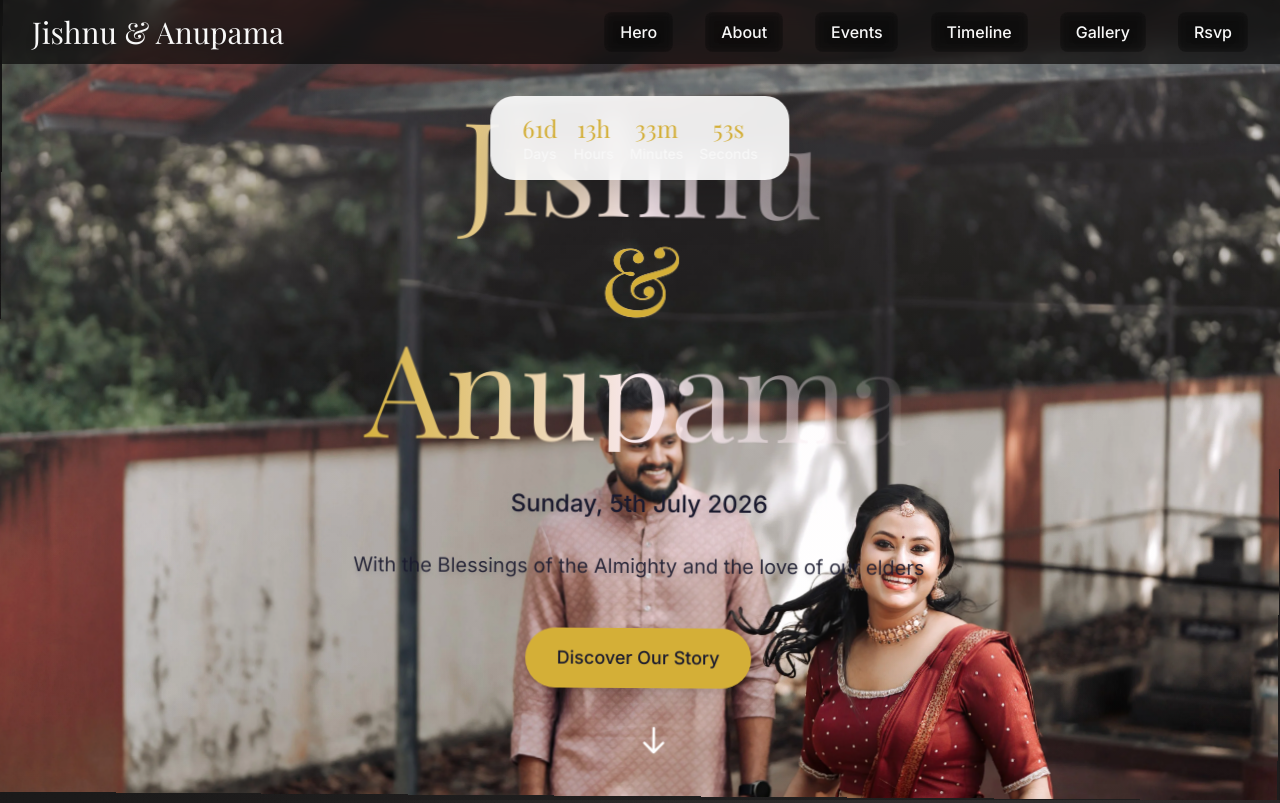
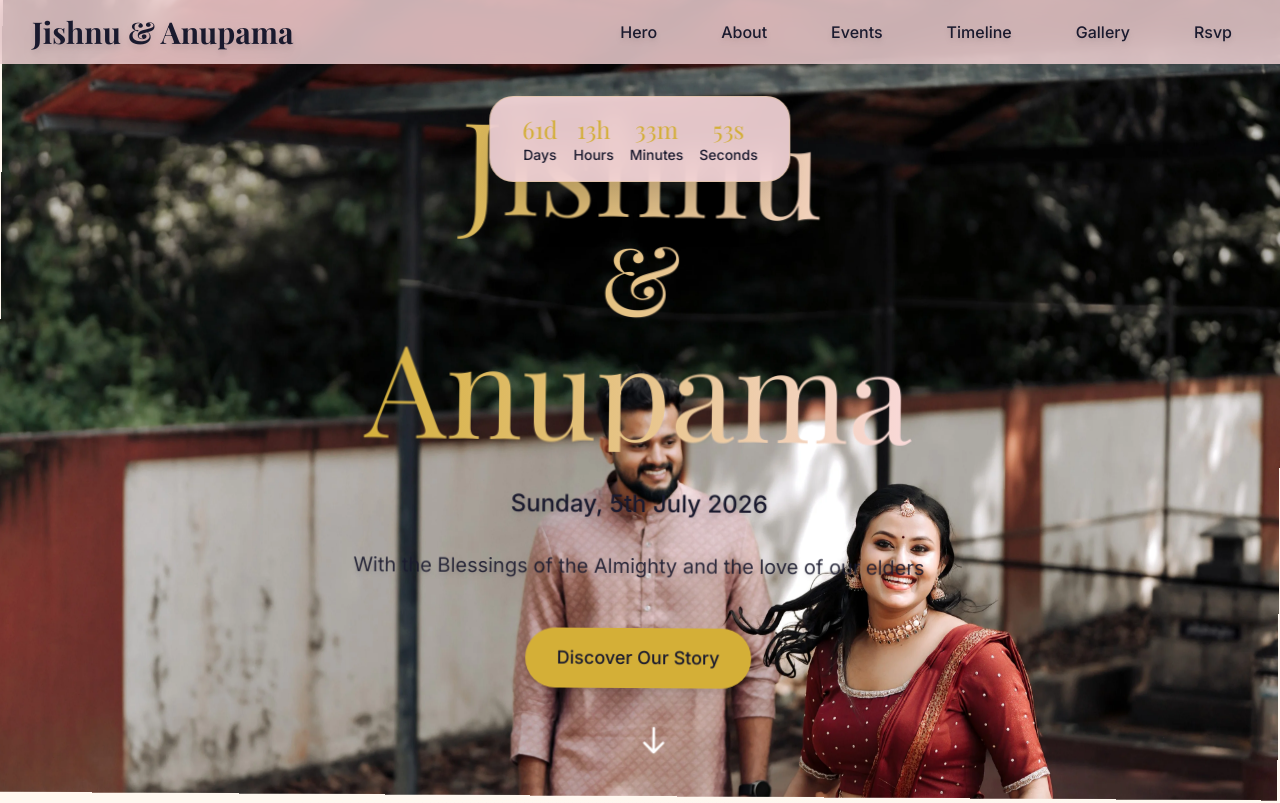
Before and after one commit to jishnujs123/Wedding, a React (Vite) app: page / in a window 1280 px wide. Shown: the top 803 px of the page. Built offline with nearby package versions, Linux system fonts and the light colour scheme.

Commit message:
Elegant ivory blush wedding theme complete

```diff
--- a/src/App.jsx
+++ b/src/App.jsx
@@ -24,18 +24,15 @@ function App() {
         seconds: Math.floor((distance % (1000 * 60)) / 1000)
       };
 
-      // Only update if changed to reduce re-renders
       if (JSON.stringify(newCountdown) !== JSON.stringify(countdown)) {
         setCountdown(newCountdown);
       }
     };
 
-    updateCountdown(); // Initial
+    updateCountdown();
     const interval = setInterval(updateCountdown, 1000);
     return () => clearInterval(interval);
-  }, [countdown]); // Safe dep - only re-runs if countdown changes significantly
-
-  const scrollToSection = (id) => document.getElementById(id)?.scrollIntoView({ behavior: 'smooth', block: 'start' });
+  }, [countdown]);
 
   useEffect(() => {
     const observer = new IntersectionObserver((entries) => {
@@ -49,21 +46,8 @@ function App() {
     return () => observer.disconnect();
   }, []);
 
-  useEffect(() => {
-    // Scroll animations
-    const observer = new IntersectionObserver((entries) => {
-      entries.forEach(entry => {
-        if (entry.isIntersecting) {
-          entry.target.classList.add('animate-slide-up');
-        }
-      });
-    });
-    document.querySelectorAll('.animate-slide-up').forEach(el => observer.observe(el));
-    return () => observer.disconnect();
-  }, []);
-
   return (
-    <div className="min-h-screen floral-pattern text-whiteglow font-sans">
+    <div className="min-h-screen bg-ivory text-navy font-sans">
       <Navbar />
       <Hero />
       <About />
@@ -73,8 +57,8 @@ function App() {
       <RSVP />
       <Footer />
 
-      {/* Countdown Overlay in Hero - optional enhancement */}
-      <div className="fixed top-24 left-1/2 transform -translate-x-1/2 bg-white/90 backdrop-blur-md px-8 py-4 rounded-3xl shadow-2xl z-40 hidden md:block">
+      {/* Countdown Overlay */}
+      <div className="fixed top-24 left-1/2 transform -translate-x-1/2 bg-blush/90 backdrop-blur-md px-8 py-4 rounded-3xl shadow-2xl z-40 hidden md:block border border-gold/20">
         <div className="flex space-x-4 text-sm font-medium">
           <div className="text-center">
             <div className="text-2xl font-serif text-gold">{countdown.days || 0}d</div>
--- a/src/components/Navbar.jsx
+++ b/src/components/Navbar.jsx
@@ -8,7 +8,7 @@ const Navbar = () => {
     const handleScroll = () => setIsScrolled(window.scrollY > 50);
     window.addEventListener('scroll', handleScroll);
     return () => window.removeEventListener('scroll', handleScroll);
-  }, []); // Standard scroll listener pattern
+  }, []);
 
   const scrollToSection = (id) => {
     document.getElementById(id)?.scrollIntoView({ behavior: 'smooth', block: 'start' });
@@ -16,37 +16,41 @@ const Navbar = () => {
   };
 
   return (
-    <nav className={`fixed top-0 w-full z-50 transition-all duration-300 ${isScrolled ? 'bg-black/90 backdrop-blur-md shadow-2xl border-b border-silver/20' : 'bg-black/70 backdrop-blur-md'}`}>
+    <nav className={`fixed top-0 w-full z-50 transition-all duration-300 ${
+      isScrolled
+        ? 'bg-ivory/95 backdrop-blur-md shadow-xl border-b border-blush/30'
+        : 'bg-blush/80 backdrop-blur-md'
+    }`}>
       <div className="max-w-7xl mx-auto px-4 sm:px-6 lg:px-8">
         <div className="flex justify-between h-16">
           <div className="flex items-center">
-            <h1 className="text-2xl md:text-3xl font-serif text-whiteglow drop-shadow-lg">Jishnu & Anupama</h1>
+            <h1 className="text-2xl md:text-3xl font-serif text-navy drop-shadow-lg font-bold">Jishnu & Anupama</h1>
           </div>
           <div className="hidden md:flex items-center space-x-8">
             {['hero', 'about', 'events', 'timeline', 'gallery', 'rsvp'].map((section) => (
               <button
                 key={section}
                 onClick={() => scrollToSection(section)}
-                className="text-whiteglow hover:text-gold transition-all duration-300 font-medium py-2 px-4 rounded-lg hover:bg-silver/20 backdrop-blur-sm drop-shadow-md"
+                className="text-navy hover:text-gold font-medium py-2 px-4 rounded-xl hover:bg-blush/50 transition-all duration-300 drop-shadow-md hover:shadow-lg hover:-translate-y-0.5"
               >
                 {section.charAt(0).toUpperCase() + section.slice(1)}
               </button>
             ))}
           </div>
           <div className="md:hidden flex items-center">
-            <button onClick={() => setIsOpen(!isOpen)} className="text-2xl md:text-3xl text-whiteglow drop-shadow-lg">
+            <button onClick={() => setIsOpen(!isOpen)} className="text-xl text-navy font-bold">
               ☰
             </button>
           </div>
         </div>
       </div>
       {isOpen && (
-        <div className="md:hidden bg-black/95 backdrop-blur-md px-4 pb-4 border-t border-silver/20">
+        <div className="md:hidden bg-ivory/95 backdrop-blur-md px-4 pb-4 border-t border-blush/30">
           {['hero', 'about', 'events', 'timeline', 'gallery', 'rsvp'].map((section) => (
             <button
               key={section}
               onClick={() => scrollToSection(section)}
-              className="block w-full text-left text-whiteglow hover:text-gold py-3 px-4 font-medium rounded-lg hover:bg-silver/20 transition-all duration-300"
+              className="block w-full text-left text-navy hover:text-gold py-3 px-4 font-medium rounded-xl hover:bg-blush/50 transition-all duration-300"
             >
               {section.charAt(0).toUpperCase() + section.slice(1)}
             </button>
--- a/src/index.css
+++ b/src/index.css
@@ -1,43 +1,25 @@
 @tailwind base;
+@import url('https://fonts.googleapis.com/css2?family=Playfair+Display:wght@400;500;600;700;800;900&family=Dancing+Script:wght@400;500;600;700&family=Great+Vibes&family=Inter:wght@300;400;500;600;700&display=swap');
 @tailwind components;
 @tailwind utilities;
-@import url('https://fonts.googleapis.com/css2?family=Playfair+Display:wght@400;500;600;700;800;900&family=Dancing+Script:wght@400;500;600;700&family=Great+Vibes&family=Inter:wght@300;400;500;600;700&display=swap');
-
-
 
 :root {
   --wedding-gold: linear-gradient(135deg, #FAD5A5 0%, #D4AF37 50%, #F4C430 100%);
-  --rose-gradient: linear-gradient(135deg, #F9E4E4, #F8E8EE);
-  --sage-gradient: linear-gradient(135deg, #E8F5E8, #D4EDDA);
-  --floral-shadow: 0 25px 50px -12px rgba(212, 175, 55, 0.25);
 }
 
 body {
   margin: 0;
-  font-family: 'Inter', 'Poppins', sans-serif;
-  background: linear-gradient(180deg, #0a0a0a 0%, #1a1a1a 100%);
-  color: #f8f8f8; /* whiteglow primary text */
-  overscroll-behavior: none;
+  font-family: 'Inter', sans-serif;
+  color: #1A1A2E;
 }
 
 h1, h2, h3, h4 {
-  font-family: 'Playfair Display', 'Dancing Script', serif;
-  background-clip: text;
-  -webkit-background-clip: text;
-}
-
-.animate-wedding-float {
-  animation: weddingFloat 6s ease-in-out infinite;
-}
-
-@keyframes weddingFloat {
-  0%, 100% { transform: translateY(0px) rotate(0deg); }
-  50% { transform: translateY(-20px) rotate(2deg); }
+  font-family: 'Playfair Display', serif;
 }
 
 .floral-pattern {
   background-image:
-    radial-gradient(circle at 20% 80%, rgba(244, 196, 48, 0.1) 0%, transparent 50%),
-    radial-gradient(circle at 80% 20%, rgba(249, 228, 228, 0.1) 0%, transparent 50%),
-    radial-gradient(circle at 40% 40%, rgba(232, 245, 232, 0.1) 0%, transparent 50%);
+    radial-gradient(circle at 20% 80%, rgba(244, 196, 48, 0.05) 0%, transparent 50%),
+    radial-gradient(circle at 80% 20%, rgba(250, 218, 221, 0.05) 0%, transparent 50%),
+    radial-gradient(circle at 40% 40%, rgba(250, 242, 212, 0.05) 0%, transparent 50%);
 }
--- a/tailwind.config.js
+++ b/tailwind.config.js
@@ -7,19 +7,14 @@ export default {
   theme: {
     extend: {
       colors: {
-        black: '#0a0a0a',
-        charcoal: '#1a1a1a',
-        darknavy: '#1A1A2E',
+        ivory: '#FFF8F0',
+        blush: '#FADADD',
+        blushdark: '#F4C7CC',
+        cream: '#FDFAF4',
+        navy: '#1A1A2E',
+        charcoal: '#2D2D44',
         gold: '#D4AF37',
-        textgold: '#D4AF37',
         silver: '#C0C0C0',
-        whiteglow: '#f8f8f8',
-        rose: '#F8E8EE',
-        floral: {
-          50: '#FFF8F0',
-          500: '#D4AF37',
-        },
-        navy: '#1A1A2E',
       },
       fontFamily: {
         'serif': ['Playfair Display', 'serif'],
@@ -28,6 +23,7 @@ export default {
       animation: {
         'fade-in': 'fadeIn 1s ease-out',
         'slide-up': 'slideUp 0.8s ease-out',
+        'wedding-float': 'weddingFloat 6s ease-in-out infinite',
       },
       keyframes: {
         fadeIn: {
@@ -38,6 +34,10 @@ export default {
           '0%': { transform: 'translateY(30px)', opacity: '0' },
           '100%': { transform: 'translateY(0)', opacity: '1' },
         },
+        weddingFloat: {
+          '0%, 100%': { transform: 'translateY(0px) rotate(0deg)' },
+          '50%': { transform: 'translateY(-20px) rotate(2deg)' },
+        },
       },
     },
   },
```
Also changed, not shown: 6 other files (tests, documents, lock files or other folders).
